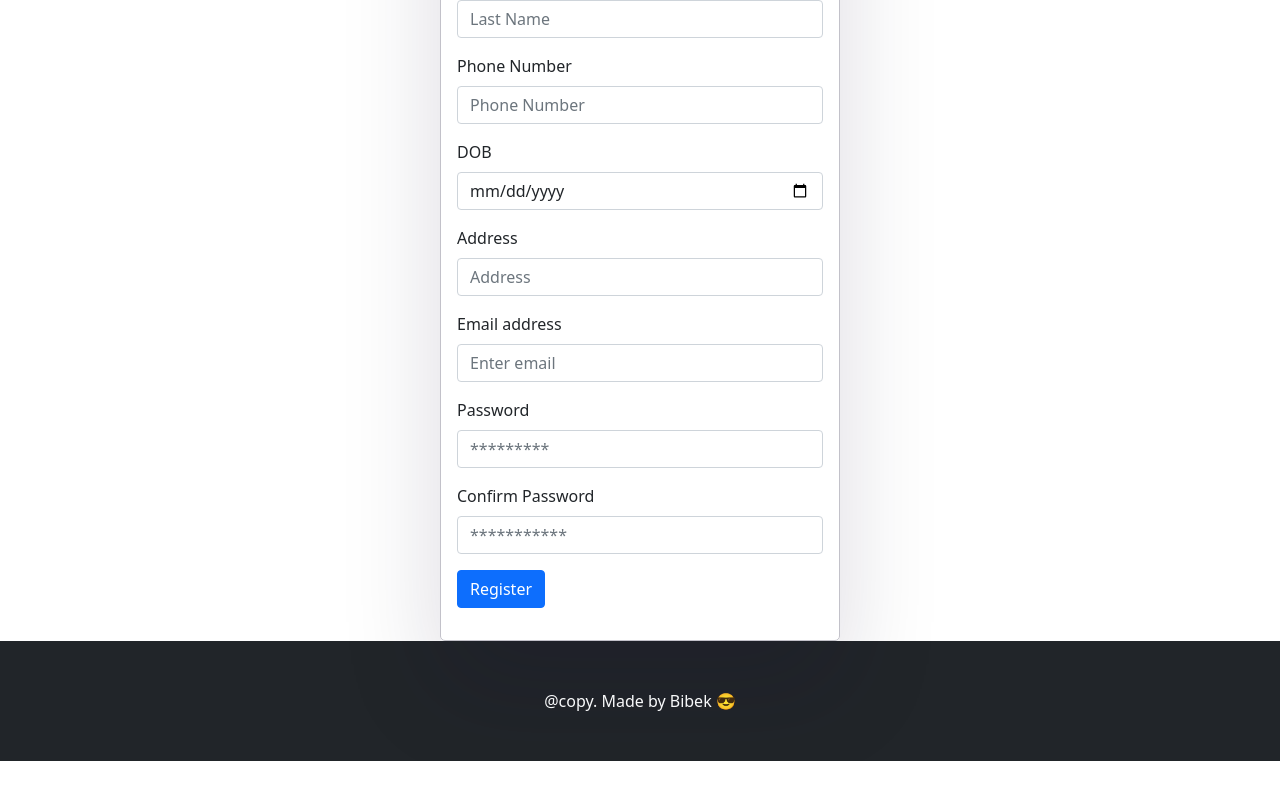
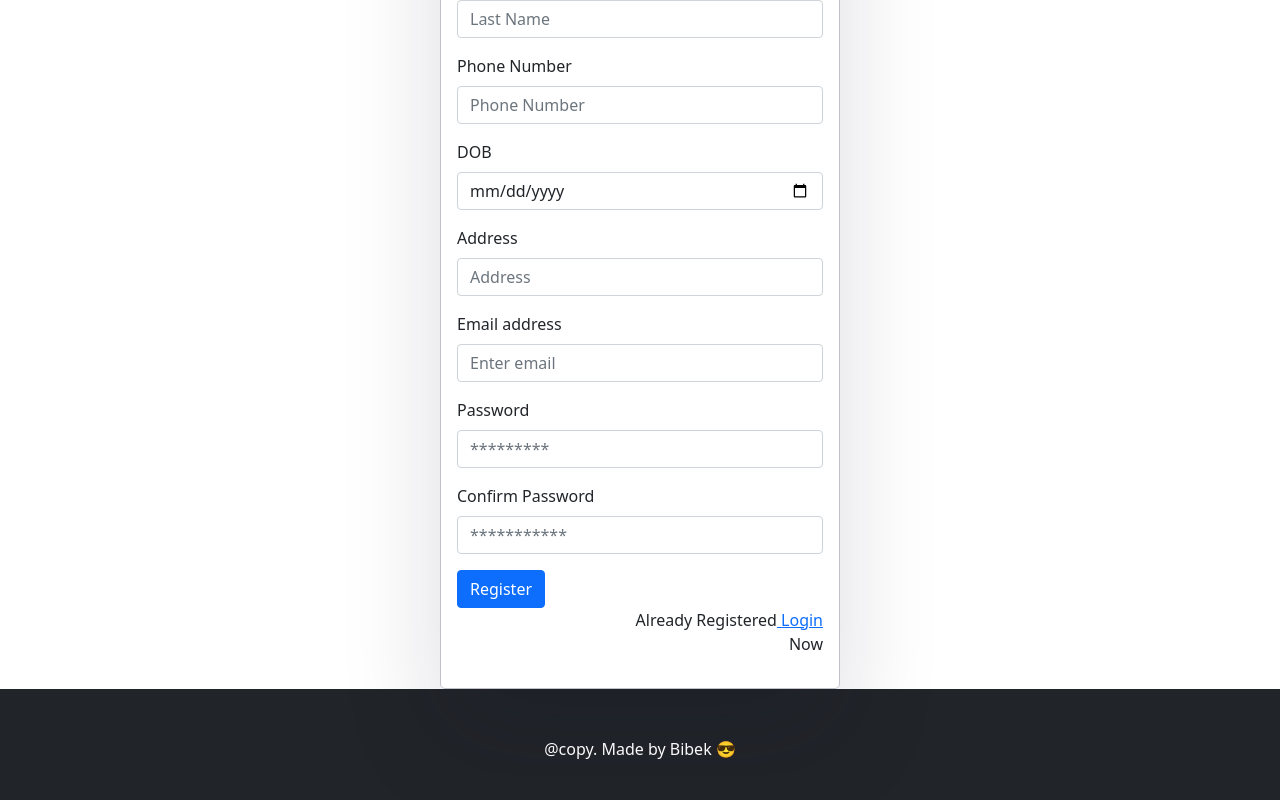
Before and after one commit to Bibek-2022/Admin-CMS, a React (Create React App) app in the folder client/: page /register in a window 1280 px wide. Shown: the part 378-1178 px from the top of the page. Before the commit the page ends 1139 px from the top, so only its background shows below. Built offline with nearby package versions, Linux system fonts and the light colour scheme.

Commit message:
Implemented axios on front end

```diff
--- /dev/null
+++ b/client/src/components/helpers/axiosHelper.js
@@ -0,0 +1,22 @@
+import axios from "axios";
+const rootUrl = "http://localhost:3000/api/v1";
+const loginRegisterEP = rootUrl + "/register-login";
+export const apiProcessor = async (url, method, data) => {
+  try {
+    const response = await axios({
+      method,
+      url,
+      data,
+    });
+    return response.data;
+  } catch (error) {
+    return {
+      status: "error",
+      message: error.message,
+    };
+  }
+};
+
+export const postAdminUser = (obj) => {
+  return apiProcessor("post", loginRegisterEP, obj);
+};
--- a/client/src/components/registration-form/RegistrationForm.js
+++ b/client/src/components/registration-form/RegistrationForm.js
@@ -1,6 +1,8 @@
 import React, { useState } from "react";
 import Button from "react-bootstrap/Button";
 import Form from "react-bootstrap/Form";
+import { Link } from "react-router-dom";
+import { postAdminUser } from "../helpers/axiosHelper";
 
 export const RegistrationForm = () => {
   const [form, setForm] = useState({});
@@ -12,10 +14,15 @@ export const RegistrationForm = () => {
       [name]: value,
     });
   };
-  const handleOnSubmit = (e) => {
+  const handleOnSubmit = async (e) => {
     e.preventDefault();
-    console.log(form);
+    if (form.password !== form.passwordConfirm) {
+      return alert("Passwords do not match");
+    }
+    const result = await postAdminUser(form);
+    console.log(result);
   };
+
   return (
     <Form onSubmit={handleOnSubmit}>
       <h3>Registration Form</h3>
@@ -98,6 +105,14 @@ export const RegistrationForm = () => {
       <Button variant="primary" type="submit">
         Register
       </Button>
+      <div className="text-end">
+        Already Registered
+        <Link to="/">
+          {" "}
+          Login <br />
+        </Link>
+        Now
+      </div>
     </Form>
   );
 };
```
